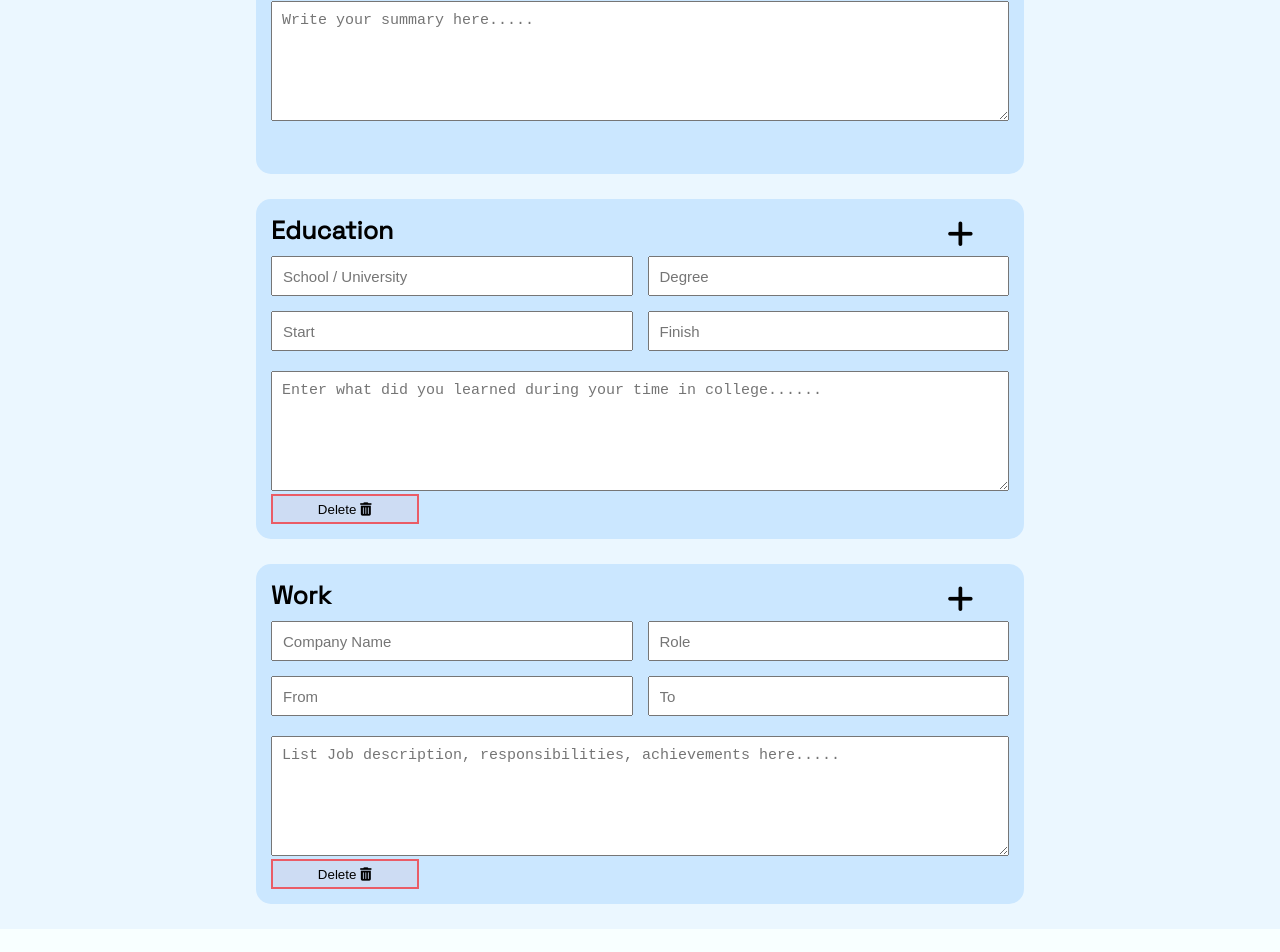
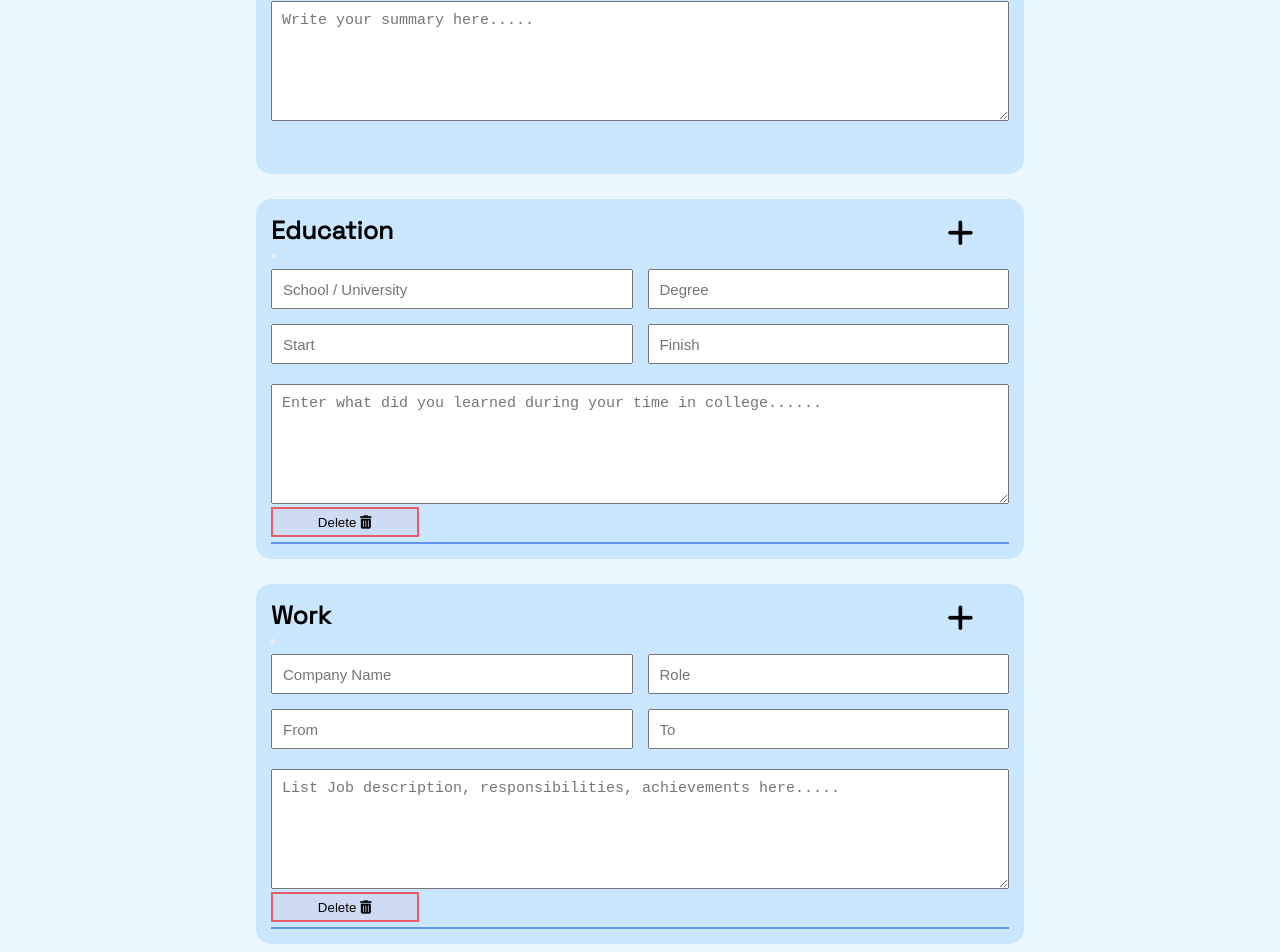
Before and after one commit to Negrea-Andrei/CV-App, a React (Vite) app: page / in a window 1280 px wide. Shown: the part 432-1384 px from the top of the page. Before the commit the page ends 1361 px from the top, so only its background shows below. Built offline with nearby package versions, Linux system fonts and the light colour scheme.

Commit message:
Add a function that adds new fields for educations and work

```diff
--- a/src/App.jsx
+++ b/src/App.jsx
@@ -13,23 +13,53 @@ function App() {
     setViewButton(!viewButton);
   };
 
-  const education = [{
-    school:'',
-    degree:'',
-    start_school:'',
-    finish_school:'',
-  }]
-
-  const experience = ([
+  const [education, setEducation] = useState([
     {
-      company: '',
-      location: '',
-      from: '',
-      to: '',
-      role: '',
-      description: '',
+      school: "",
+      degree: "",
+      start_school: "",
+      finish_school: "",
     },
   ]);
+
+  const addEducationSegment = () => {
+    const duplicateArray = [...education];
+    const newSegment = {
+      school: "",
+      location: "",
+      from: "",
+      to: "",
+      qualification: "",
+      achievements: "",
+    };
+    duplicateArray.push(newSegment);
+    setEducation(duplicateArray);
+  };
+
+  const [experience, setExperience] = useState([
+    {
+      company: "",
+      location: "",
+      from: "",
+      to: "",
+      role: "",
+      description: "",
+    },
+  ]);
+
+  const addExperienceSegment = () => {
+    const duplicateArray = [...experience];
+    const newSegment = {
+      company: "",
+      location: "",
+      from: "",
+      to: "",
+      role: "",
+      description: "",
+    };
+    duplicateArray.push(newSegment);
+    setExperience(duplicateArray);
+  };
 
   return (
     <div className="container">
@@ -38,8 +68,14 @@ function App() {
         <div className="contain">
           <Info />
           <Description />
-            <Education education={education} />
-            <Work experience={experience} />
+          <Education
+            education={education}
+            addEducationSegment={addEducationSegment}
+          />
+          <Work
+            experience={experience}
+            addExperienceSegment={addExperienceSegment}
+          />
         </div>
       ) : (
         <div>NOT YET</div>
--- a/src/components/Education/Education.css
+++ b/src/components/Education/Education.css
@@ -4,3 +4,17 @@
     top: 25px;
     cursor: pointer;
 }
+
+.warning {
+    display: flex;
+    justify-content: center;
+    align-items: center;
+    font-size: 2rem;
+    font-weight: 600;
+}
+.divider {
+    width: 100%;
+    height: 2px;
+    background-color: cornflowerblue;
+    margin-top: 5px;
+}
--- a/src/components/Education/Education.jsx
+++ b/src/components/Education/Education.jsx
@@ -1,14 +1,28 @@
 import React from "react";
+import { useState } from "react";
 import "./Education.css";
 
-function Education({ education }) {
+export default function Education({ education, addEducationSegment, setEducation}) {
+  const handleAddEducation = (e) => {
+    e.preventDefault();
+    addEducationSegment();
+  };
+
+  const handleRemoveSegment = () => {
+    let dupEducation = [...education];
+    dupEducation.pop();
+    setEducation(dupEducation);
+  };
+
   return (
     <section className="section">
       <h2 className="title">Education</h2>
-      <span className="add-segment">
-        <i className="fa-solid fa-plus fa-2xl"></i>
-      </span>
-      {education.length !== 0 ? (
+      <button onClick={(e) => handleAddEducation(e)}>
+        <span className="add-segment">
+          <i className="fa-solid fa-plus fa-2xl"></i>
+        </span>
+      </button>
+      {education.map((education) => (
         <>
           <div className="grid">
             <input
@@ -36,15 +50,15 @@ function Education({ education }) {
             className="text-area"
             placeholder="Enter what did you learned during your time in college......"
           ></textarea>
-          <button className="input-button">
+          <button className="input-button" onClick={handleRemoveSegment}>
             Delete <i className="fas fa-trash-alt"></i>
           </button>
+          <div className="divider"></div>
         </>
-      ) : (
-        "Salut"
+      ))}
+      {education.length === 0 && (
+        <span className="warning">Please add an education field</span>
       )}
     </section>
   );
 }
-
-export default Education;
--- a/src/components/Work/Work.jsx
+++ b/src/components/Work/Work.jsx
@@ -1,14 +1,20 @@
 import "./Work.css";
 import React from "react";
 
-export default function Work(experience) {
+export default function Work({ experience, addExperienceSegment }) {
+  const handleAddExperience = (e) => {
+    e.preventDefault();
+    addExperienceSegment();
+  };
   return (
     <section className="section">
       <h2 className="title">Work</h2>
-      <span className="add-segment">
-        <i className="fa-solid fa-plus fa-2xl"></i>
-      </span>
-      {experience.length !== 0 ? (
+      <button onClick={(e) => handleAddExperience(e)}>
+        <span className="add-segment">
+          <i className="fa-solid fa-plus fa-2xl"></i>
+        </span>
+      </button>
+      {experience.map((experience) => (
         <>
           <div className="grid">
             <input name="company" type="text" placeholder="Company Name" />
@@ -29,9 +35,11 @@ export default function Work(experience) {
           <button className="input-button">
             Delete <i className="fas fa-trash-alt"></i>
           </button>
+          <div className="divider"></div>
         </>
-      ) : (
-        "Salut"
+      ))}
+      {experience.length === 0 && (
+        <span className="warning">Please add an experience field</span>
       )}
     </section>
   );
```
Lines whose indentation alone changed are shown as unchanged.
